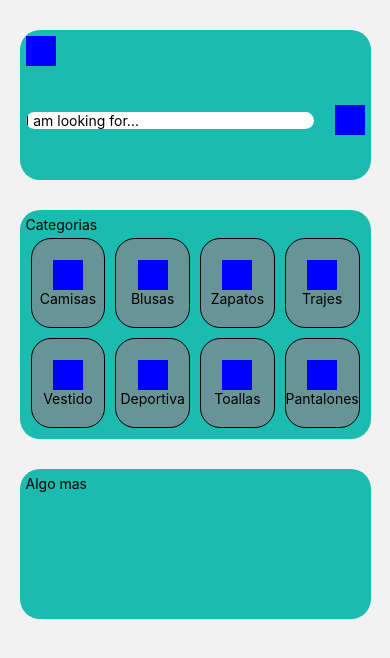
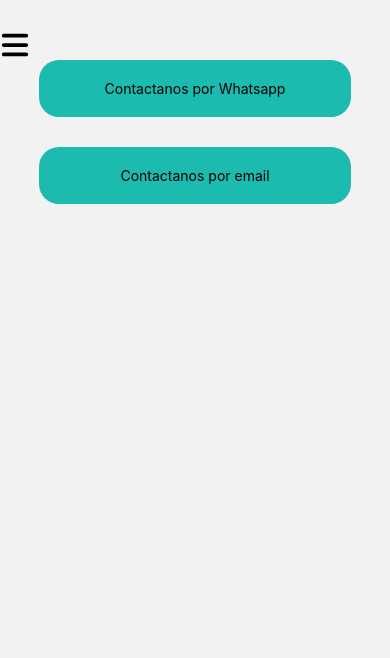
Before and after one commit to SolutechAAJM/ecommerce-movil, a React Native app: screen /ContactUs in a window 390 px wide. Shown: the top 658 px of the page. Built offline with nearby package versions, Linux system fonts and the light colour scheme.

Commit message:
add ContactUs, correction view product in Dashboard and add borderBottom in Login and SignUp

```diff
--- a/App.tsx
+++ b/App.tsx
@@ -5,6 +5,7 @@
 import SignUp from './src/modules/auth/SignUp';
 import Dashboard from './src/modules/dashboard/Dashboard';
 import Product from './src/modules/products/Product';
+import ContactUs from './src/modules/common/ContactUs';
 
 
 const Stack = createStackNavigator();
@@ -18,6 +19,7 @@
       <Stack.Screen name="Signup" component={SignUp} options={{ headerShown: false }} />
       <Stack.Screen name="Dashboard" component={Dashboard} options={{ headerShown: false }} />
       <Stack.Screen name="Product" component={Product} options={{ headerShown: false }} />
+      <Stack.Screen name="ContactUs" component={ContactUs} options={{headerShown: false}} />
     </Stack.Navigator>
   </NavigationContainer>
 );
--- a/package.json
+++ b/package.json
@@ -21,7 +21,8 @@
     "react-native-screens": "^3.31.1",
     "react-native-svg": "^15.2.0",
     "react-native-svg-uri": "^0.0.1",
-    "react-native-vector-icons": "^10.1.0"
+    "react-native-vector-icons": "^10.1.0",
+    "react-native-webview": "^13.10.2"
   },
   "devDependencies": {
     "@babel/core": "^7.20.0",
--- a/src/components/Nav.tsx
+++ b/src/components/Nav.tsx
@@ -36,12 +36,6 @@
             >
              <Text>Login</Text>
            </TouchableOpacity>
-           <TouchableOpacity
-           style={styles.conteinerButtons}
-           onPress={() => navigation.navigate('Signup' as never)}
-           >
-            <Text>Signup</Text>
-          </TouchableOpacity>
             </View>
            }
 
@@ -61,14 +55,16 @@
             <BoxCheck size={30} color="black"/>
             <Text>Order</Text>
           </View>
-          <View style={styles.conteinerButtons}>
+          {/* <View style={styles.conteinerButtons}>
             <Gear size={30} color="black"/>
             <Text>Setting</Text>
-          </View>
-          <View style={styles.conteinerButtons}>
+          </View> */}
+          <TouchableOpacity
+          style={styles.conteinerButtons}
+          onPress={() => navigation.navigate('ContactUs' as never)}>
             <CircleUser size={30} color="black" />
             <Text>Contact Us</Text>
-          </View>
+          </TouchableOpacity>
           <TouchableOpacity
           style={styles.conteinerButtons}
           onPress={()=>setIsLoggedIn(false)}
--- a/src/modules/auth/login.tsx
+++ b/src/modules/auth/login.tsx
@@ -86,7 +86,7 @@
                   <Text style={stylesAuth.txtNavLoginSignUp}>Sign up</Text>
                 </TouchableOpacity>
                 <TouchableOpacity>
-                  <Text style={stylesAuth.txtNavLoginSignUp}>Login</Text>
+                  <Text style={[stylesAuth.txtNavLoginSignUp, stylesAuth.oTScreen]}>Login</Text>
                 </TouchableOpacity>
               </View>
             </View>
--- a/src/modules/auth/signup.tsx
+++ b/src/modules/auth/signup.tsx
@@ -92,7 +92,7 @@
               </View>
               <View style={stylesAuth.vwNavLoginSignUp}>
                 <TouchableOpacity>
-                  <Text style={stylesAuth.txtNavLoginSignUp}>Sign up</Text>
+                  <Text style={[stylesAuth.txtNavLoginSignUp, stylesAuth.oTScreen]}>Sign up</Text>
                 </TouchableOpacity>
                 <TouchableOpacity onPress={() => navigation.navigate('Login' as never)}>
                   <Text style={stylesAuth.txtNavLoginSignUp}>Login</Text>
--- a/src/modules/auth/styles/stylesAuth.tsx
+++ b/src/modules/auth/styles/stylesAuth.tsx
@@ -12,6 +12,7 @@
   oTLoginSignUp: ViewStyle;
   vwNavLoginSignUp: ViewStyle;
   txtNavLoginSignUp: TextStyle;
+  oTScreen:ViewStyle;
 }
 const stylesAuth: AuthStyles = {
     vwDecoration:{
@@ -88,5 +89,9 @@
         color:'white',
         fontSize:22,
     },
+    oTScreen:{
+        borderColor:'white',
+        borderBottomWidth:4
+    }
 }
 export default stylesAuth;
--- /dev/null
+++ b/src/modules/common/ContactUs.tsx
@@ -0,0 +1,70 @@
+import React, { useState } from 'react';
+import { Linking, StyleSheet, Text, TouchableOpacity, View } from 'react-native';
+import { SafeAreaView } from 'react-native-safe-area-context';
+import { ScrollView, TouchableWithoutFeedback } from 'react-native-gesture-handler';
+import Nav from '../../components/Nav';
+import ActiveNav from '../../components/ActiveNav';
+import stylesG from '../../../stylesG';
+
+export function ContactUs(): React.JSX.Element {
+  const [isActive,setIsActive]=useState(false)
+
+  const handleWhatsAppPress = () => {
+    const url = 'whatsapp://send?phone=3218312687';
+    Linking.openURL(url).catch(() => {
+      alert('Make sure WhatsApp is installed on your device');
+    });
+  };
+
+  const handleEmailPress = () => {
+    const url = 'mailto:estebando132@gmail.com';
+    Linking.openURL(url).catch(() => {
+      alert('Unable to open email client');
+    });
+  };
+
+    return (
+      <TouchableWithoutFeedback onPress={() => setIsActive(false)}>
+        <SafeAreaView style={styles.vwContactUs}>
+        <Nav isActive={isActive} setIsActive={setIsActive}/>
+          <ScrollView>
+            <View style={styles.vwPrincipal}>
+              <ActiveNav setIsActive={setIsActive}/>
+              <View style={styles.vwContent}>
+                <TouchableOpacity style={styles.tOHandlePress}>
+                  <Text onPress={handleWhatsAppPress}>Contactanos por Whatsapp</Text>
+                </TouchableOpacity>
+                <TouchableOpacity style={styles.tOHandlePress}>
+                  <Text onPress={handleEmailPress}>Contactanos por email</Text>
+                </TouchableOpacity>
+              </View>
+            </View>
+          </ScrollView>
+        </SafeAreaView>
+      </TouchableWithoutFeedback>
+    )
+  }
+
+  const styles = StyleSheet.create({
+    vwContactUs:{
+      height:'100%'
+    },
+    vwPrincipal:{
+      marginTop:30,
+    },
+    vwContent:{
+      justifyContent:'center',
+      alignItems:'center',
+      gap:30,
+    },
+    tOHandlePress:{
+      backgroundColor:stylesG.primaryColor,
+      width:'80%',
+      justifyContent:'center',
+      alignItems:'center',
+      padding:20,
+      borderRadius:20,
+    }
+  })
+
+export default ContactUs
--- a/src/modules/dashboard/dashboard.tsx
+++ b/src/modules/dashboard/dashboard.tsx
@@ -27,6 +27,7 @@
   price: number,
   stock: number,
   characteristics: object,
+  images:Image[],
 }
 
   const categories: Category[] = [
@@ -107,7 +108,6 @@
               <Text>Algo mas</Text>
               <FlatList
                 data={products}
-                horizontal
                 pagingEnabled
                 renderItem={renderProduct}
                 keyExtractor={(productItem) => productItem.id.toString()}
```
Also changed, not shown: src/components/AuthProvider.tsx (deleted, +0 -21 lines), src/modules/dashboard/components/Products.tsx (+30 -15 lines), 2 other files (tests, documents, lock files or other folders).
